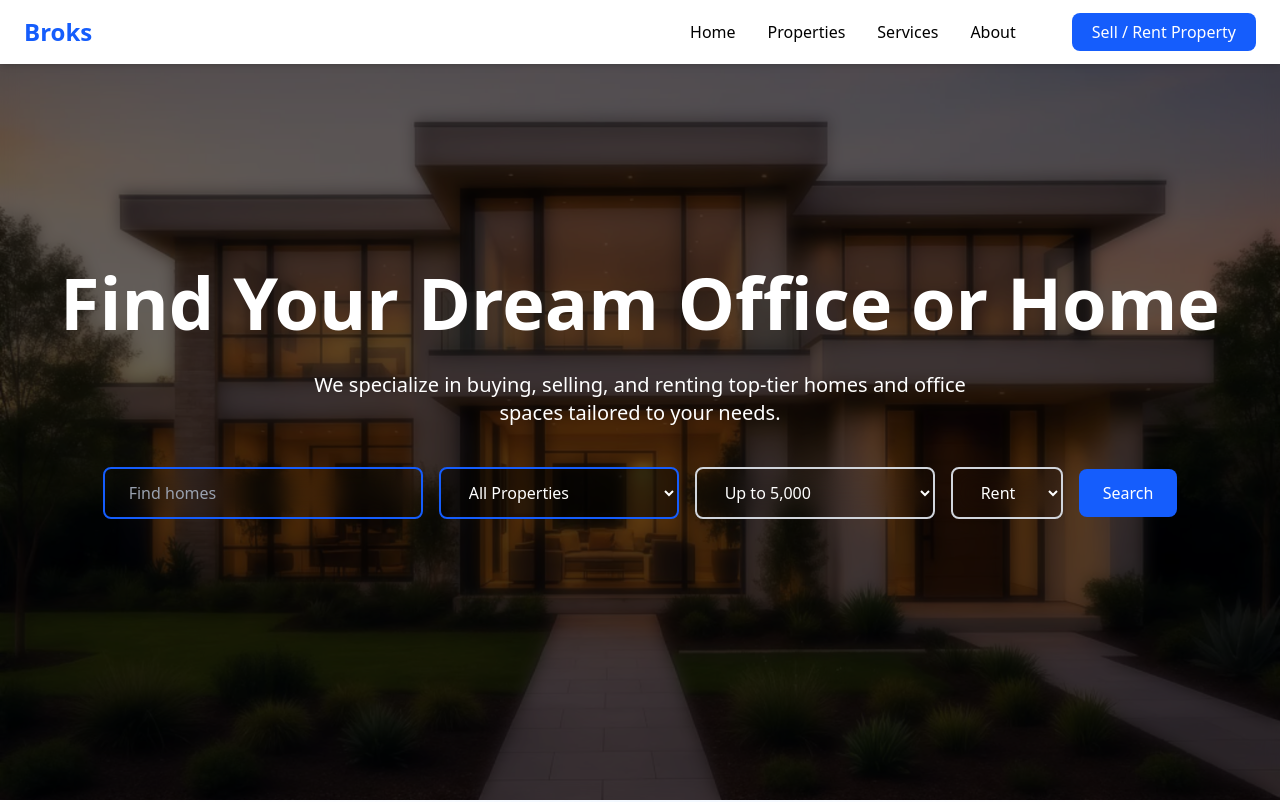
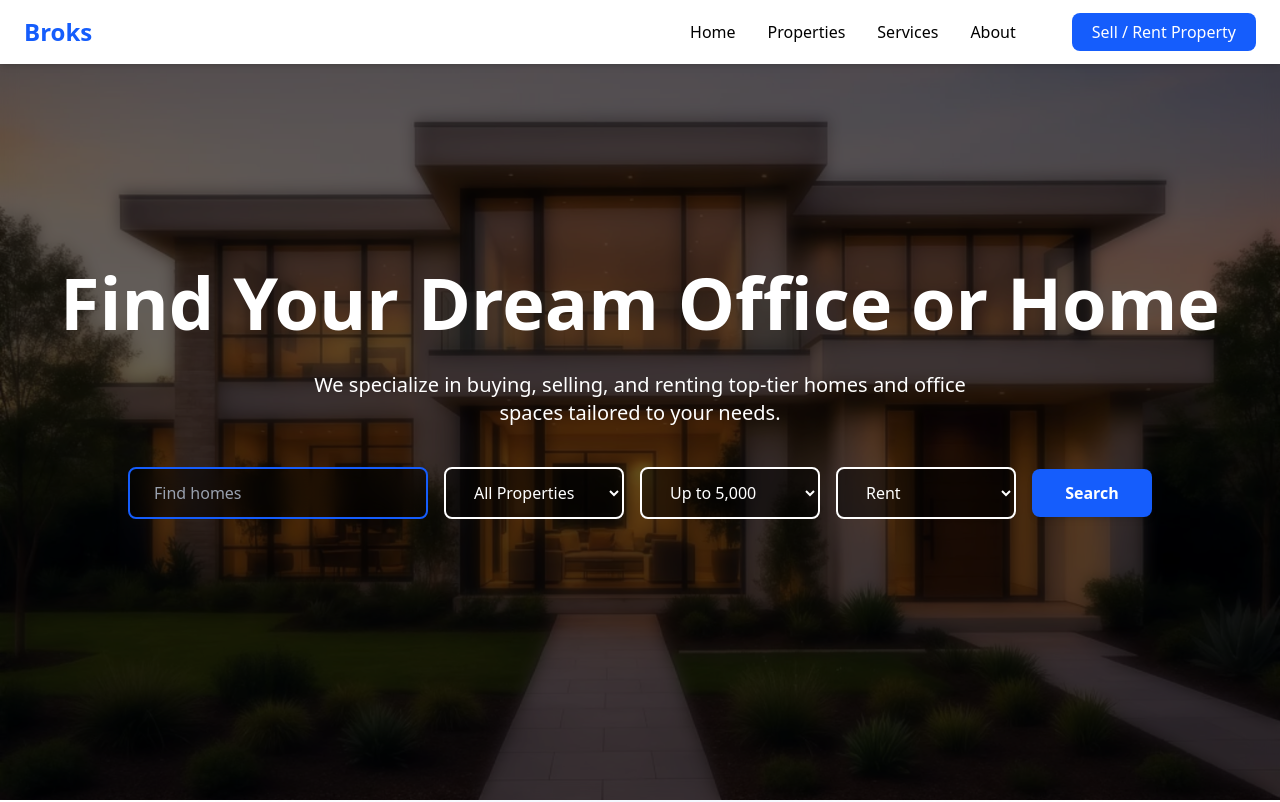
Before and after one commit to prahul25/elite-properties, a Next.js app: page / in a window 1280 px wide. Shown: the top 802 px of the page. Built offline with nearby package versions, Linux system fonts and the light colour scheme.

Commit message:
Hero image compressed for faster load response

```diff
--- a/src/app/components/landingPageComponent/Hero.tsx
+++ b/src/app/components/landingPageComponent/Hero.tsx
@@ -1,19 +1,7 @@
 "use client";
 import { useEffect, useState } from "react";
 
-export default function Hero() {
-  const [location, setLocation] = useState("");
-  const [propertyType, setPropertyType] = useState("All");
-  const [priceRange, setPriceRange] = useState("5k");
-  const [locationError, setLocationError] = useState("");
-  const [transactionType, setTransactionType] = useState("Rent");
-
-  // Custom Typewriter State
-  const [currentPlaceholder, setCurrentPlaceholder] = useState('');
-  const [currentIndex, setCurrentIndex] = useState(0);
-  const [charIndex, setCharIndex] = useState(0);
-  const [isDeleting, setIsDeleting] = useState(false);
-const locations = [
+const LOCATIONS = [
      "Search in Alkapuri...",
     "Find homes in Race Course Circle...",
     "Explore Akota properties...",
@@ -33,9 +21,23 @@ const locations = [
     "Explore residential plots...",
   ];
 
+export default function Hero() {
+  const [location, setLocation] = useState("");
+  const [propertyType, setPropertyType] = useState("All");
+  const [priceRange, setPriceRange] = useState("5k");
+  const [locationError, setLocationError] = useState("");
+  const [transactionType, setTransactionType] = useState("Rent");
+
+  // Custom Typewriter State
+  const [currentPlaceholder, setCurrentPlaceholder] = useState('');
+  const [currentIndex, setCurrentIndex] = useState(0);
+  const [charIndex, setCharIndex] = useState(0);
+  const [isDeleting, setIsDeleting] = useState(false);
+
+
  useEffect(() => {
     const timeout = setTimeout(() => {
-      const currentText = locations[currentIndex];
+      const currentText = LOCATIONS[currentIndex];
 
       if (!isDeleting && charIndex < currentText.length) {
         // Typing forward
@@ -51,12 +53,12 @@ const locations = [
       } else if (isDeleting && charIndex === 0) {
         // Finished deleting, move to next word
         setIsDeleting(false);
-        setCurrentIndex((currentIndex + 1) % locations.length);
+        setCurrentIndex((currentIndex + 1) % LOCATIONS.length);
       }
     }, isDeleting ? 50 : 100); // Faster when deleting
 
     return () => clearTimeout(timeout);
-  }, [currentIndex, charIndex, isDeleting, locations]);
+  }, [currentIndex, charIndex, isDeleting]);
 
   const handleLocationChange = (e: React.ChangeEvent<HTMLInputElement>) => {
     setLocation(e.target.value);
@@ -87,7 +89,7 @@ const locations = [
   return (
     <section
       className="relative w-full h-screen bg-cover bg-center"
-      style={{ backgroundImage: "url('/HeroBgImg.png')" }}
+      style={{ backgroundImage: "url('/HeroBgImg.webp')" }}
     >
       {/* Blurred Background */}
       <div className="absolute inset-0 bg-black opacity-60 backdrop-blur-sm"></div>
@@ -104,43 +106,50 @@ const locations = [
         </p>
 
         {/* Search Form with Engaging Elements */}
-        <div className="flex flex-col sm:flex-row items-center gap-4 mb-6 animate__animated animate__fadeIn animate__delay-3s">
-          {/* Location Input with Error Handling */}
-          <div className="relative w-full sm:w-80">
+        <div
+  className="flex flex-col sm:flex-row flex-wrap justify-center items-center gap-4 mb-6
+             animate__animated animate__fadeIn animate__delay-3s w-full max-w-5xl mx-auto"
+>
+  {/* Location Input */}
+  <div className="relative flex-1 min-w-[260px] sm:min-w-[300px]">
     <input
       type="text"
-              placeholder={locationError ? locationError : `${currentPlaceholder}`}
+      placeholder={locationError ? locationError : currentPlaceholder}
       value={location}
       onChange={handleLocationChange}
-              className={`w-full sm:w-80 px-6 py-3 rounded-lg border-2 focus:outline-2 transition-all duration-300 ease-in-out backdrop-blur-md ${
+      className={`w-full px-6 py-3 rounded-lg border-2
+        transition-all duration-300 ease-in-out
+        focus:outline-none backdrop-blur-md
+        ${
           locationError
-                  ? "border-red-600 focus:outline-red-600 text-red-500 placeholder-red-400"
-                  : "border-blue-600 focus:outline-blue-500 text-white placeholder-gray-400"
+            ? "border-red-600 focus:ring-2 focus:ring-red-500 text-red-500 placeholder-red-400"
+            : "border-blue-600 focus:ring-2 focus:ring-blue-500 text-white placeholder-gray-400 bg-black/50"
         }`}
     />
-
   </div>
 
-          {/* Property Type Dropdown */}
+  {/* Property Type */}
   <select
     value={propertyType}
     onChange={handlePropertyTypeChange}
-  className="w-full sm:w-60 px-6 py-3 rounded-lg border-2 border-blue-600
+    className="flex-1 min-w-[180px] px-6 py-3 rounded-lg border-2
                focus:ring-2 focus:ring-blue-500 focus:border-blue-600
                transition-all duration-300 ease-in-out
-             bg-black/50 text-white"
+               bg-black/50 text-white hover:bg-black/60"
   >
     <option value="All">All Properties</option>
     <option value="House">House</option>
     <option value="Office">Office</option>
   </select>
 
-
-          {/* Price Range Dropdown */}
+  {/* Price Range */}
   <select
     value={priceRange}
     onChange={handlePriceRangeChange}
-            className="w-full sm:w-60 px-6 py-3 rounded-lg border-2 border-gray-300 focus:outline-none focus:ring-2 focus:ring-blue-500 focus:border-blue-600 transition-all duration-300 ease-in-out backdrop-blur-md"
+    className="flex-1 min-w-[180px] px-6 py-3 rounded-lg border-2
+               focus:ring-2 focus:ring-blue-500 focus:border-blue-600
+               transition-all duration-300 ease-in-out
+               bg-black/50 text-white hover:bg-black/60"
   >
     <option value="5k">Up to 5,000</option>
     <option value="10k">Up to 10,000</option>
@@ -150,24 +159,30 @@ const locations = [
     <option value="50k+">More than 50,000</option>
   </select>
 
-          {/* Transaction Type Dropdown (Rent/Buy) */}
+  {/* Transaction Type */}
   <select
     value={transactionType}
     onChange={handleTransactionTypeChange}
-            className="w-full sm:w-28 px-6 py-3 rounded-lg border-2 border-gray-300 focus:outline-none focus:ring-2 focus:ring-blue-500 focus:border-blue-600 transition-all duration-300 ease-in-out backdrop-blur-md"
+    className="flex-1 min-w-[130px] px-6 py-3 rounded-lg border-2
+               focus:ring-2 focus:ring-blue-500 focus:border-blue-600
+               transition-all duration-300 ease-in-out
+               bg-black/50 text-white hover:bg-black/60"
   >
     <option value="Rent">Rent</option>
     <option value="Buy">Buy</option>
   </select>
 
-          {/* Search Button with Bounce Animation */}
+  {/* Search Button */}
   <button
     onClick={handleSearch}
-            className="bg-blue-600 text-white px-6 py-3 rounded-lg hover:bg-blue-700 "
+    className="px-8 py-3 rounded-lg font-semibold text-white bg-blue-600
+               hover:bg-blue-700 transition-all duration-300 ease-in-out
+               shadow-md hover:shadow-lg min-w-[120px]"
   >
     Search
   </button>
 </div>
+
       </div>
     </section>
   );
```
Also changed, not shown: public/HeroBgImg.png (deleted), public/HeroBgImg.webp (added). Lines whose indentation alone changed are shown as unchanged.
